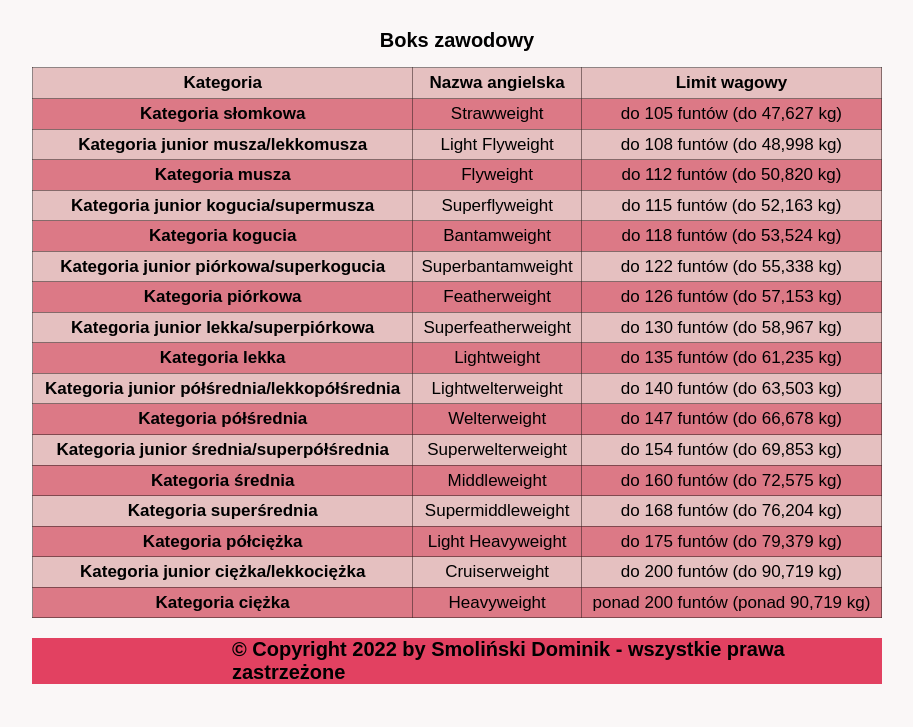
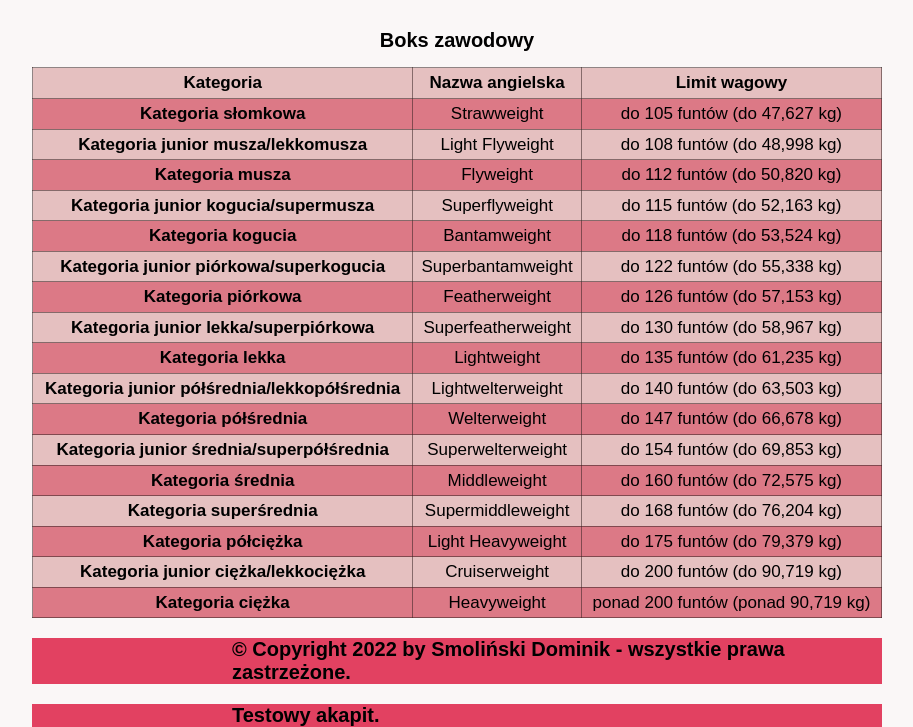
Before and after one commit to Smolinski-Dominik/Boks, a plain HTML site: page SmolińskiDominik.html in a window 1280 px wide. Shown: the part 2953-3680 px from the top of the page, without its empty margins (183-1096 px from the left). Before the commit the page ends 3637 px from the top, so only its background shows below. Drawn offline with nearby package versions, Linux system fonts and the light colour scheme.

Commit message:
changed footer text

```diff
--- a/SmolińskiDominik.html
+++ b/SmolińskiDominik.html
@@ -323,7 +323,10 @@
         </div>
     </main>
     <footer class="footer">
-        <strong>© Copyright 2022 by Smoliński Dominik - wszystkie prawa zastrzeżone</strong>
+        <strong>© Copyright 2022 by Smoliński Dominik - wszystkie prawa zastrzeżone. </strong>
+    </footer>
+    <footer class="footer">
+        <strong>Testowy akapit.</strong>
     </footer>
 </body>
 
```
